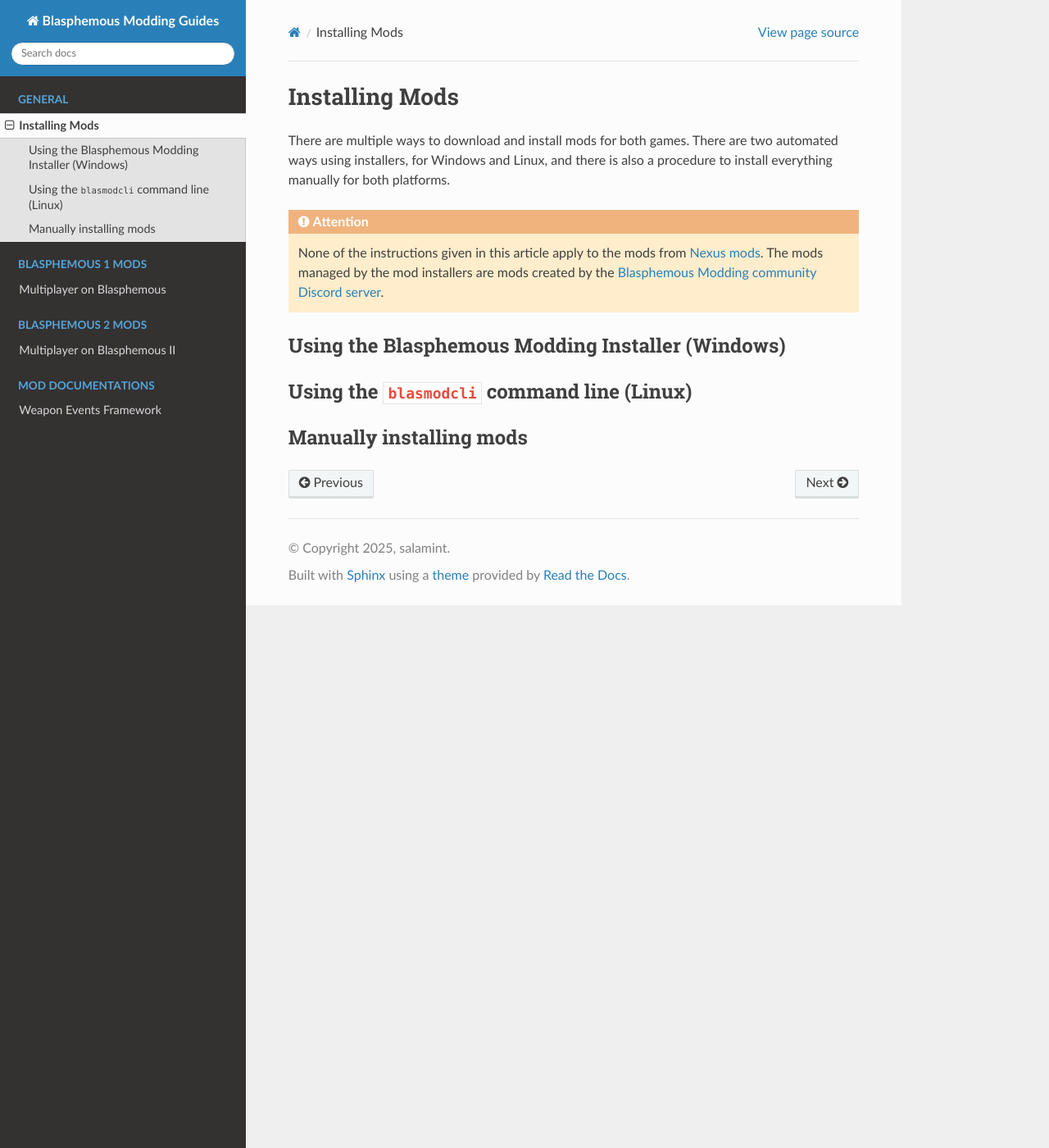
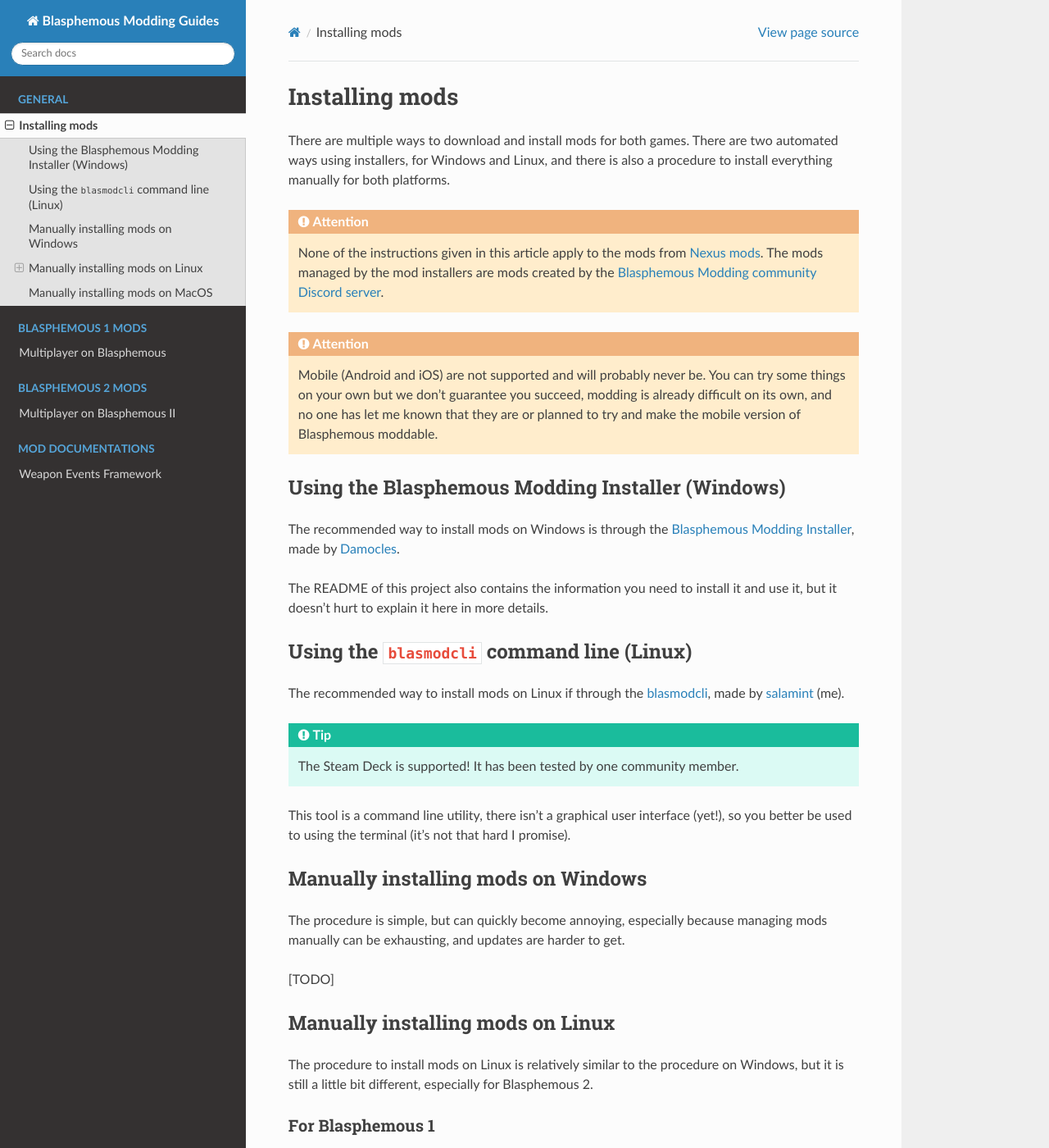
Before and after one commit to salamint/blasphemous-modding-guides, a Sphinx documentation site: the page built from docs/source/general/installing-mods.rst, in a window 1280 px wide and 1400 px high. Shown: the whole window at 82% size. Built offline with Sphinx 7.4.7 and the Read the Docs theme 3.1.0, drawn with Linux system fonts in a browser that asks for light colours; some of the changed text lies outside the part shown.

Commit message:
installing mods

```diff
--- a/docs/source/general/installing-mods.rst
+++ b/docs/source/general/installing-mods.rst
@@ -1,4 +1,4 @@
-Installing Mods
+Installing mods
 ===================================
 
 There are multiple ways to download and install mods for both games.
@@ -13,11 +13,75 @@
 .. _Nexus mods: https://www.nexusmods.com/games/blasphemous
 .. _Blasphemous Modding community Discord server: https://discord.gg/aBe22Q7d5A
 
+.. attention::
+   Mobile (Android and iOS) are not supported and will probably never be.
+   You can try some things on your own but we don't guarantee you succeed,
+   modding is already difficult on its own, and no one has let me known that
+   they are or planned to try and make the mobile version of Blasphemous
+   moddable.
+
 Using the Blasphemous Modding Installer (Windows)
 --------
+
+The recommended way to install mods on Windows is through the
+`Blasphemous Modding Installer`_, made by `Damocles`_.
+
+.. _Blasphemous Modding Installer: https://github.com/BrandenEK/Blasphemous.Modding.Installer
+.. _Damocles: https://github.com/BrandenEK
+
+The README of this project also contains the information you need to install it
+and use it, but it doesn't hurt to explain it here in more details.
 
 Using the ``blasmodcli`` command line (Linux)
 --------
 
-Manually installing mods
+The recommended way to install mods on Linux if through the `blasmodcli`_,
+made by `salamint`_ (me).
+
+.. _blasmodcli: https://github.com/salamint/blasmodcli
+.. _salamint: https://github.com/salamint
+
+.. tip::
+   The Steam Deck is supported!
+   It has been tested by one community member.
+
+This tool is a command line utility, there isn't a graphical user interface
+(yet!), so you better be used to using the terminal (it's not that hard I
+promise).
+
+Manually installing mods on Windows
 --------
+
+The procedure is simple, but can quickly become annoying, especially because
+managing mods manually can be exhausting, and updates are harder to get.
+
+[TODO]
+
+Manually installing mods on Linux
+--------
+
+The procedure to install mods on Linux is relatively similar to the procedure on
+Windows, but it is still a little bit different, especially for Blasphemous 2.
+
+For Blasphemous 1
+^^^^^^^^
+
+[TODO]
+
+For Blasphemous 2
+^^^^^^^^
+
+[TODO]
+
+Manually installing mods on MacOS
+--------
+
+The procedure is the exact same than on Linux, with the difference that **only
+Blasphemous 1 is supported**.
+
+.. note::
+   This is due to Blasphemous 2 being only compiled for Windows, but being able
+   to run on Linux because of Proton.
+   There is no tool that I know of that does the same job on MacOS, but even
+   then I don't own a MacOS machine to experiment, so if you have any
+   information regarding this, please inform me.
```
